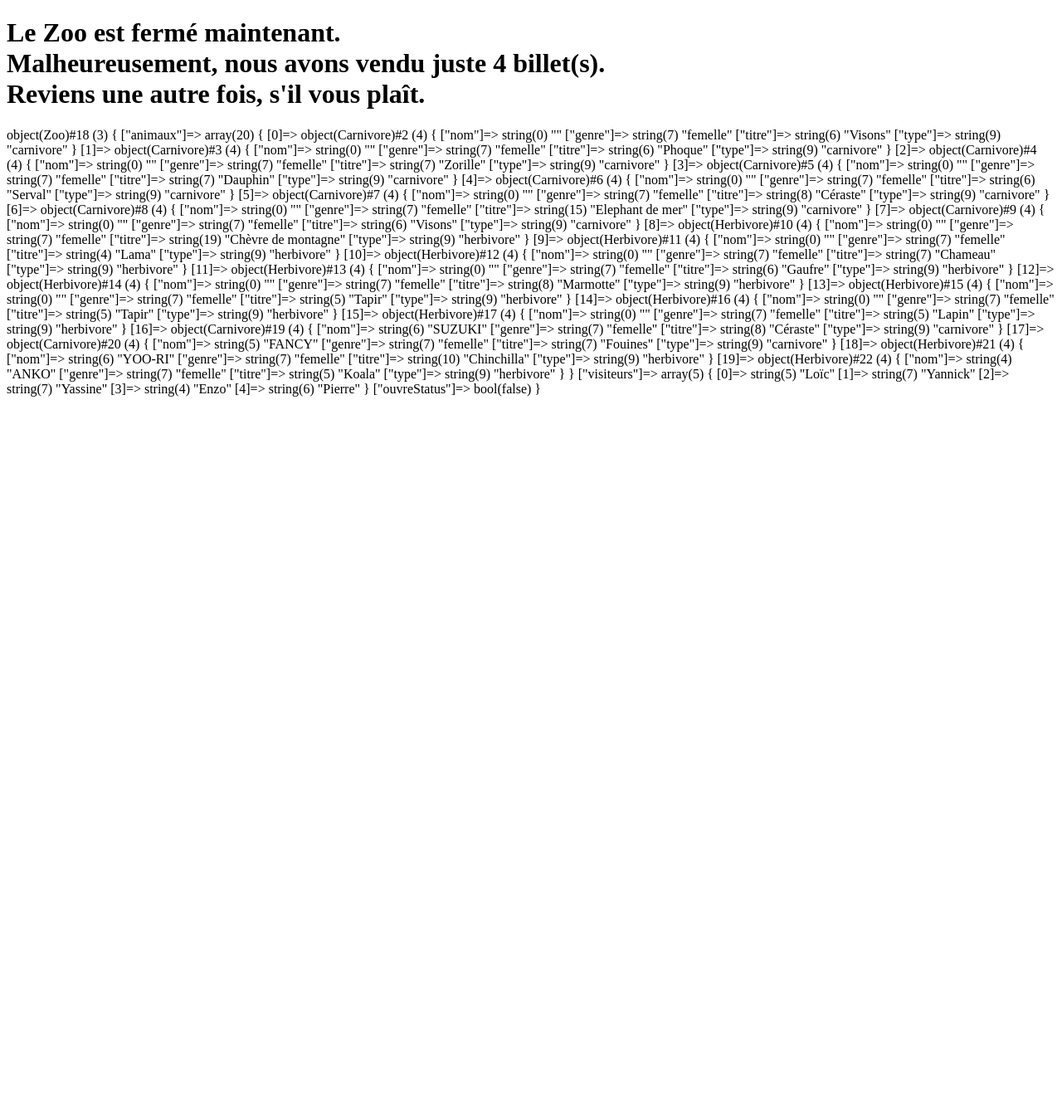
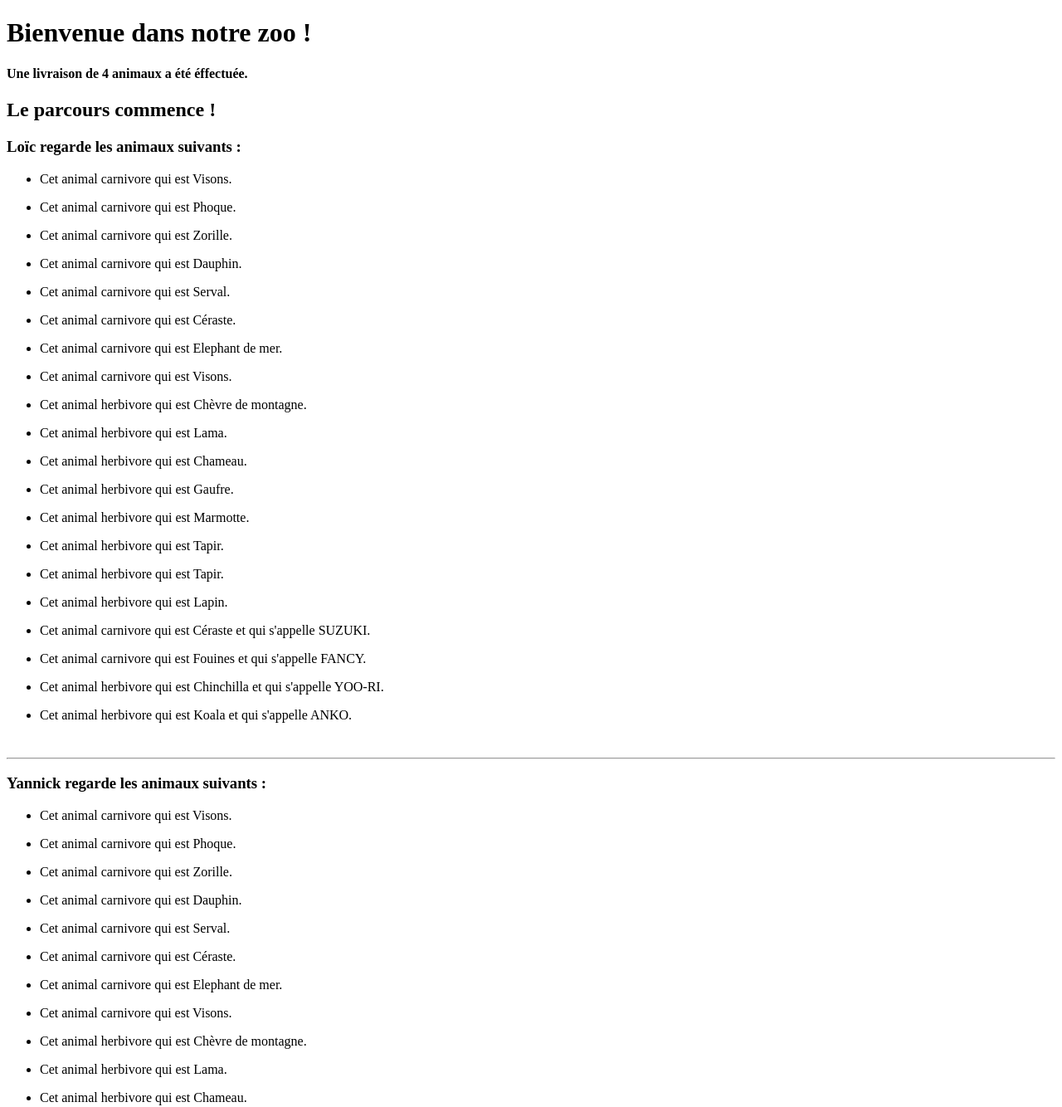
Before and after one commit to aharisov/evaluation_poo, a PHP site: page / in a window 1280 px wide. Shown: the top 1334 px of the page at 83% size. Before the commit the page ends 478 px from the top, so only its background shows below. Run offline with PHP 8.4, Linux system fonts and the light colour scheme.

Commit message:
initialized zoo opening

```diff
--- a/class/Zoo.php
+++ b/class/Zoo.php
@@ -60,9 +60,11 @@ class Zoo {
 
             $html .= "<ul>";
             foreach ($this->animaux as $animal) {
-                $html .= "<li>$animal->faireLeShow()</li>";
+                $html .= "<li>" . $animal->faireLeShow() . "</li>";
             }
             $html .= "</ul> <br> <hr>";
         }
+
+        return $html;
     }
 }
--- a/index.php
+++ b/index.php
@@ -11,11 +11,11 @@
         error_reporting(E_ALL);
 
         // inclut les necessaires classes et fonctions
+        require("helpers.php");
         require("class/Zoo.php");
-        require("helpers.php");
 
         // le nombre minimum de billets qui doivent être vendus pour ouvrir le zoo
-        $minBilletsVendus = 5;
+        $minBilletsVendus = 1;
         // les visiteurs par default
         $visiteurs = ["Loïc", "Yannick", "Yassine", "Enzo", "Pierre"];
         // un tableau pour générer carnivores
@@ -48,15 +48,16 @@
 
     <main>
         <?php
+            // si le Zoo est ouvert, faire un livraison, appelle la methode pour ouvrirLesPortes()
             if ($zoo->ouvreStatus === true) {
                 echo "<h1>Bienvenue dans notre zoo !</h1>";
                 echo $zoo->livraison($nombreLivres);
+                echo $zoo->ouvrirLesPortes();
             } else {
                 echo "<h1>Le Zoo est fermé maintenant.<br>Malheureusement, nous avons vendu juste $billetsVendus billet(s).<br>Reviens une autre fois, s'il vous plaît.</h1>";
             }
 
-
-            var_dump($zoo);
+            //var_dump($zoo);
         ?>
     </main>
 </body>
```
